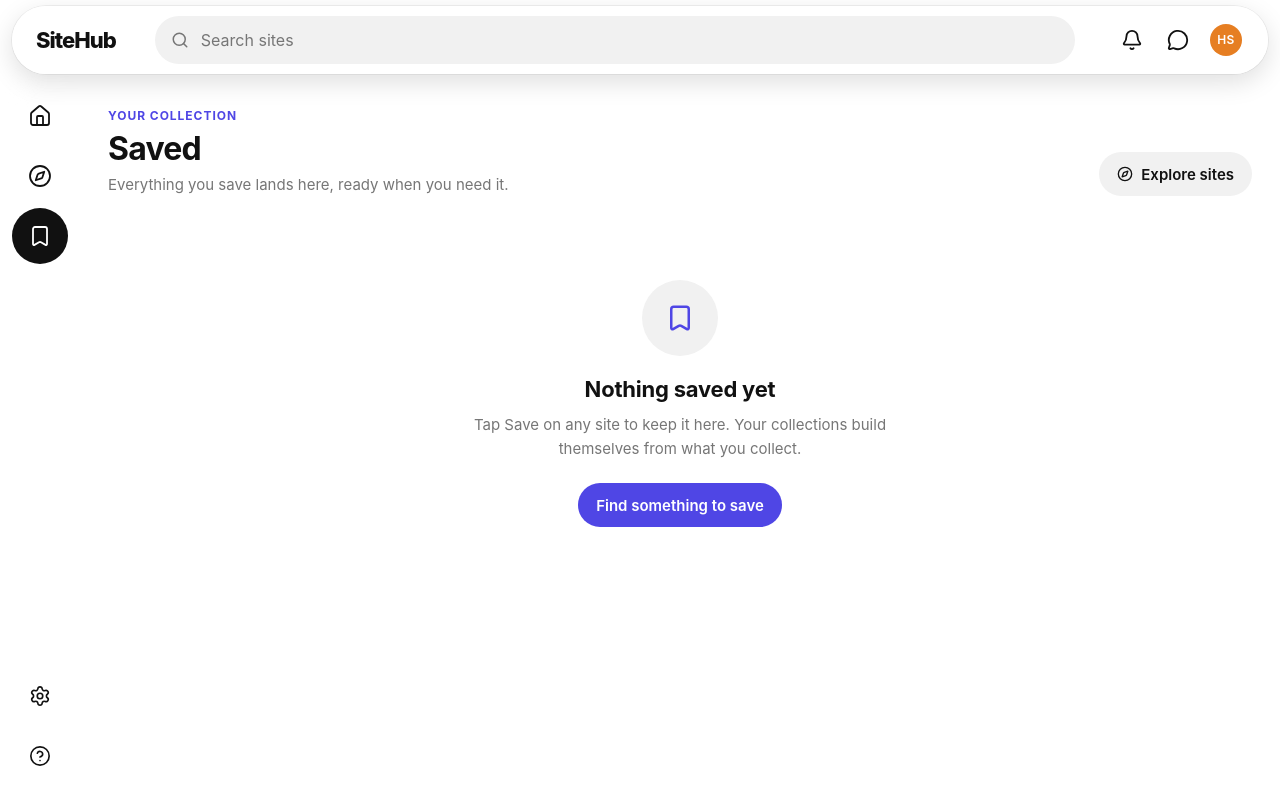
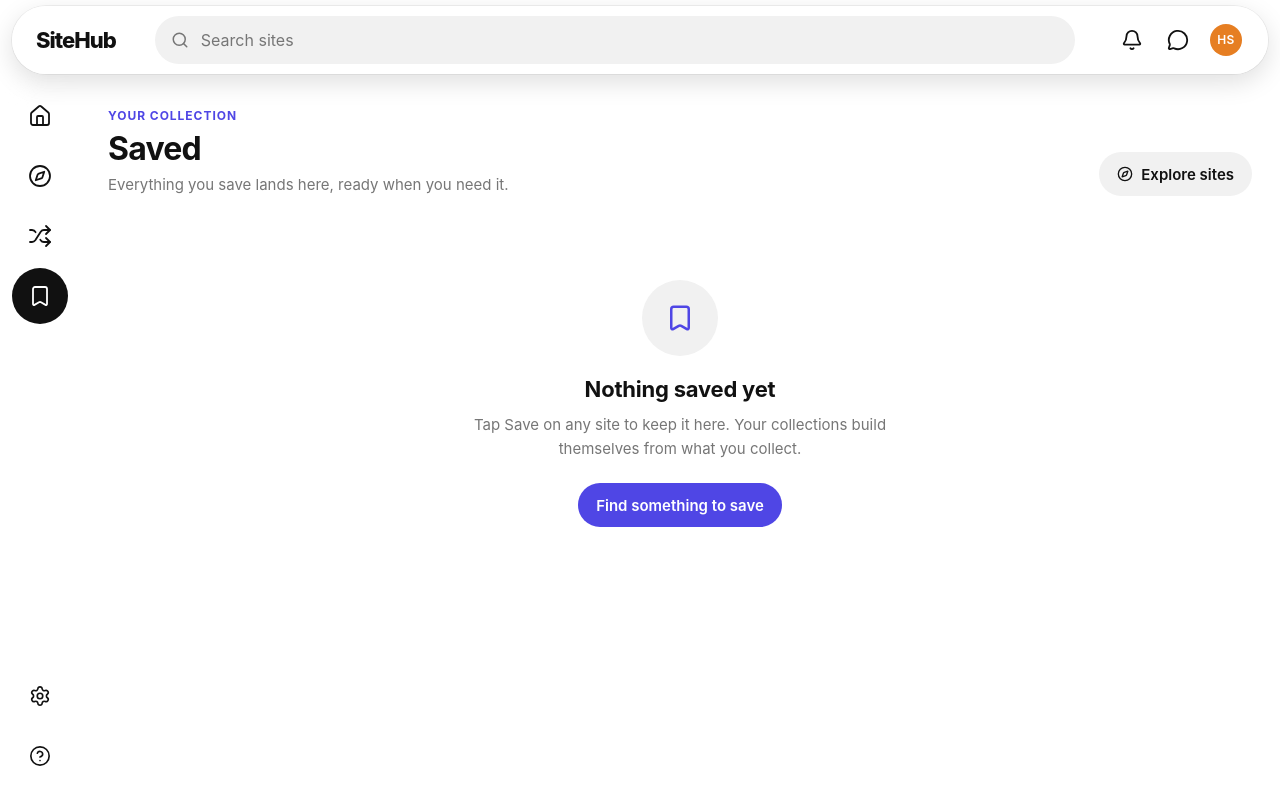
Before and after one commit to harmansingh671671-ops/Indie_Social, a React (Vite) app in the folder apps/web/: page /saved in a window 1280 px wide. Built offline with nearby package versions, Linux system fonts and the light colour scheme.

Commit message:
feat: add Engage shuffle button to side rail

```diff
--- a/apps/web/src/components/layout/SideRail.tsx
+++ b/apps/web/src/components/layout/SideRail.tsx
@@ -1,6 +1,15 @@
-import { NavLink } from 'react-router-dom';
-import { Bookmark, Compass, HelpCircle, Home, Settings } from 'lucide-react';
+import { Fragment } from 'react';
+import { NavLink, useNavigate } from 'react-router-dom';
+import {
+  Bookmark,
+  Compass,
+  HelpCircle,
+  Home,
+  Settings,
+  Shuffle,
+} from 'lucide-react';
 import { ROUTES } from '../../config/site';
+import { SITES } from '../../data/sites';
 import { cn } from '../../lib/format';
 
 const NAV_ITEMS = [
@@ -10,12 +19,19 @@ const NAV_ITEMS = [
 ];
 
 export function SideRail() {
+  const navigate = useNavigate();
+
+  const openRandomSite = () => {
+    const site = SITES[Math.floor(Math.random() * SITES.length)];
+    navigate(`${ROUTES.engage}/${site.id}`);
+  };
+
   return (
     <aside className="rail" aria-label="Primary">
       <div className="rail__group">
-        {NAV_ITEMS.map((item) => (
+        {NAV_ITEMS.map((item, index) => (
+          <Fragment key={item.to}>
             <NavLink
-            key={item.to}
               to={item.to}
               end={item.end}
               className={({ isActive }) => cn('rail__item', isActive && 'is-active')}
@@ -24,6 +40,20 @@ export function SideRail() {
               <item.icon size={24} strokeWidth={1.8} />
               <span className="rail__tooltip">{item.label}</span>
             </NavLink>
+
+            {index === 1 && (
+              <button
+                type="button"
+                className="rail__item"
+                onClick={openRandomSite}
+                title="Engage — open a random site"
+                aria-label="Engage — open a random site"
+              >
+                <Shuffle size={24} strokeWidth={1.8} />
+                <span className="rail__tooltip">Engage</span>
+              </button>
+            )}
+          </Fragment>
         ))}
       </div>
 
--- a/apps/web/src/config/site.ts
+++ b/apps/web/src/config/site.ts
@@ -26,6 +26,7 @@ export const siteConfig = {
 
 export const ROUTES = {
   home: '/',
+  engage: '/engage',
   explore: '/explore',
   search: '/search',
   saved: '/saved',
```
Also changed, not shown: 2 other files (tests, documents, lock files or other folders). Lines whose indentation alone changed are shown as unchanged.
